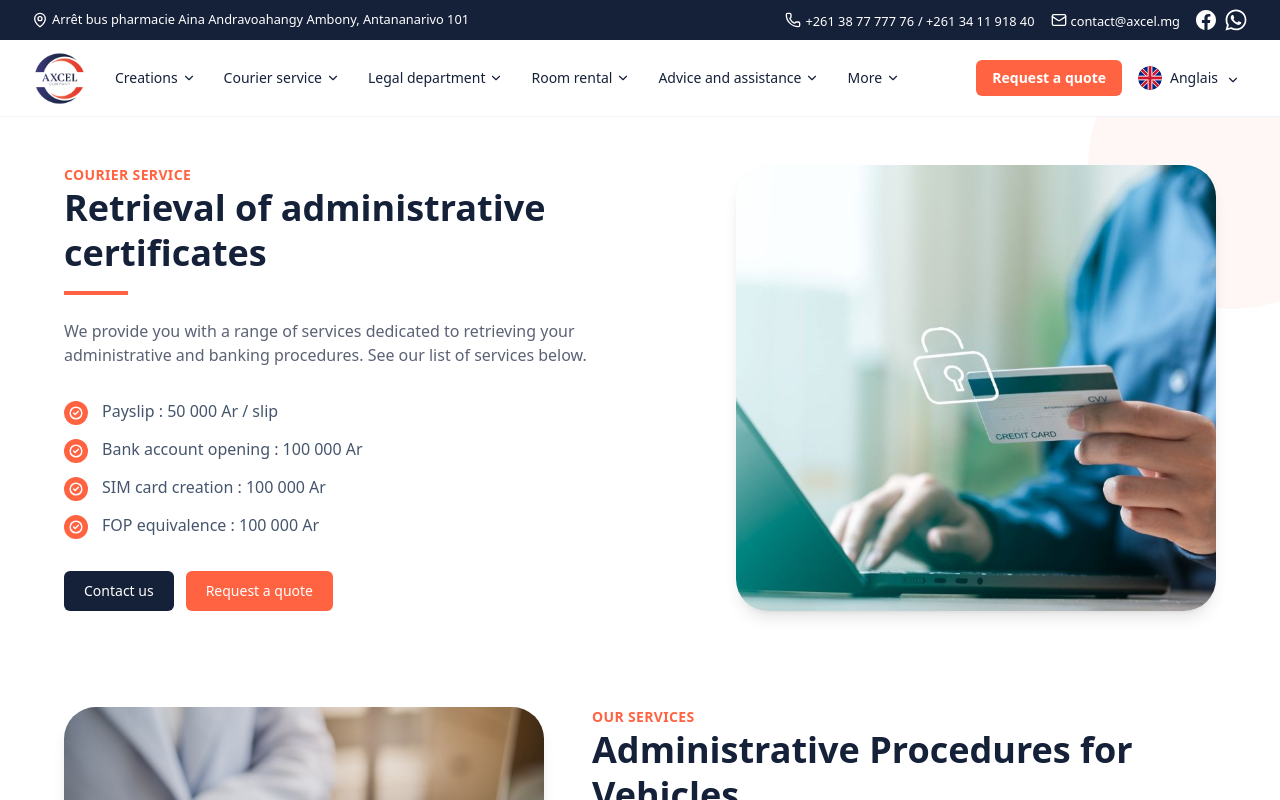
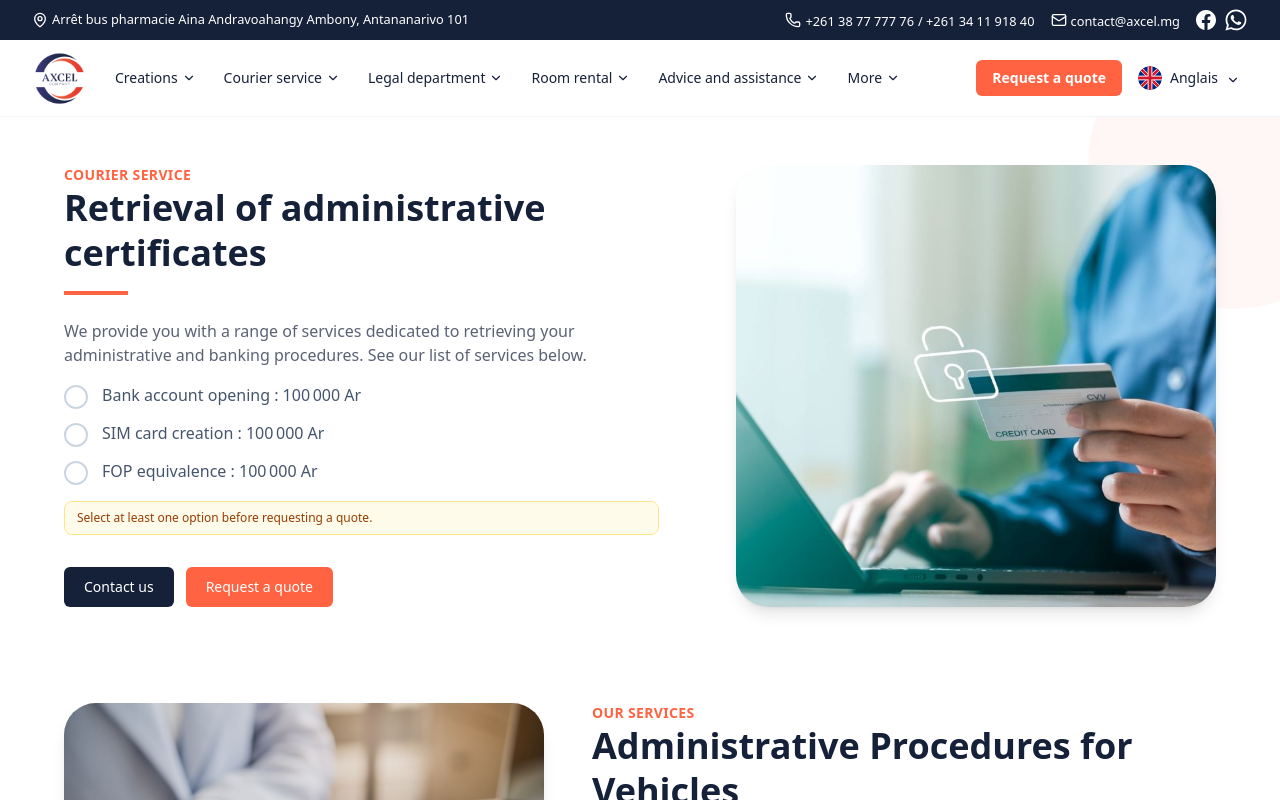
Before and after one commit to HarilalaTino/nextjs_axcel, a Next.js app: page /en/toutes-autres-recuperations-et-certifications in a window 1280 px wide. Shown: the top 800 px of the page. Built offline with nearby package versions, Linux system fonts and the light colour scheme.

Commit message:
set  other-administrative-certificate  itemsto selectable

```diff
--- a/messages/en.json
+++ b/messages/en.json
@@ -4,7 +4,8 @@
     "priceNote": "Excluding administrative fees",
     "Malgaches": "Malagasy",
     "Strangers": "Strangers",
-    "or": "or"
+    "or": "or",
+    "priceInfo": "The price indicated is the cost of our services, excluding administrative costs. Administrative costs are the responsibility of the customer and vary depending on the type of service requested."
   },
   "Nav": {
     "adviceAndAssistance": "Advice and assistance",
@@ -565,6 +566,7 @@
         "description": "We provide you with a range of services dedicated to retrieving your administrative and banking procedures. See our list of services below.",
         "contact": "Contact us",
         "quote": "Request a quote",
+        "selectionRequired": "Select at least one option before requesting a quote.",
         "payslip": {
           "label": "Payslip",
           "price": "50 000 Ar / slip"
@@ -996,6 +998,9 @@
       "rcsRetrieval": "RCS retrieval under 3 months",
       "administrativeDocumentRetrieval": "Administrative act and document retrieval",
       "courierAutomobileProcedure": "Administrative procedures for automobiles",
+      "bankAccountCreation": "Bank account opening",
+      "simCardCreation": "SIM card creation",
+      "fopEquivalence": "FOP equivalence retrieval",
       "diplomeMaster": "Recovery of Master's degree",
       "licence": "Recovery of Licentiate degree",
       "baccTranscript": "Recovery of BACC transcript",
--- a/src/app/[locale]/devis/page.tsx
+++ b/src/app/[locale]/devis/page.tsx
@@ -9,6 +9,7 @@ import {
   ArrowRight,
   Check,
   CheckCircle2,
+  Info,
   Mail,
   MessageSquareText,
   Phone,
@@ -28,7 +29,7 @@ type FormState = {
   phone: string;
   whatsapp: string;
   email: string;
-  demandes: string[]; // slugs sélectionnés (multi-sélection)
+  demandes: string[];
   quantites: Record<string, number>;
   message: string;
   isRegister: boolean;
@@ -48,15 +49,14 @@ type RequestCategory = {
   key: string;
   labelKey: string;
   options: RequestOption[];
-  /** Catégorie sans sous-catégories : le clic sélectionne directement son unique option. */
   standalone?: boolean;
 };
 
 type SpecialCategory = RequestCategory & { selectedKey: string };
 
 /* --------------------------------------------------------------------------- */
-/* Catalogue des demandes (catégories -> sous-catégories)                      */
-/* Chaque slug est unique : la sélection se fait toujours par slug.            */
+/* Request catalog (categories -> subcategories) */
+/* Each slug is unique: the selection is always done by slug. */
 /* --------------------------------------------------------------------------- */
 const REQUEST_CATALOG: RequestCategory[] = [
   {
@@ -81,20 +81,23 @@ const REQUEST_CATALOG: RequestCategory[] = [
     key: 'courier',
     labelKey: 'requestCategories.courier',
     options: [
-      { slug: 'diplome-master', labelKey: 'requestOptions.diplomeMaster', quantityAware: true },
-      { slug: 'licence', labelKey: 'requestOptions.licence', quantityAware: true },
-      { slug: 'attestation-de-reussite', labelKey: 'requestOptions.achievementCertificate', quantityAware: true },
-      { slug: 'certificate-of-market-authorization', labelKey: 'requestOptions.certificateOfMarketAuthorization', quantityAware: true },
+      { slug: 'masters-degree', labelKey: 'requestOptions.diplomeMaster', quantityAware: true, unitPriceAr: 200000 },
+      { slug: 'licence-degree', labelKey: 'requestOptions.licence', quantityAware: true, unitPriceAr: 200000 },
+      { slug: 'certificate-of-achievement', labelKey: 'requestOptions.achievementCertificate', quantityAware: true, unitPriceAr: 100000 },
+      { slug: 'certificate-of-market-authorization', labelKey: 'requestOptions.certificateOfMarketAuthorization', quantityAware: true, unitPriceAr: 300000 },
       { slug: 'administrative-procedures-for-automobiles', labelKey: 'requestOptions.courierAutomobileProcedure', quantityAware: true },
-      { slug: 'releve-de-notes-bacc', labelKey: 'requestOptions.baccTranscript', quantityAware: true },
-      { slug: 'copie-acte-de-naissance', labelKey: 'requestOptions.birthCertificateCopy', quantityAware: true, unitPriceAr: 30000 },
-      { slug: 'acte-de-mariage', labelKey: 'requestOptions.marriageCertificate', quantityAware: true },
-      { slug: 'traduction-acte-de-naissance', labelKey: 'requestOptions.birthCertificateTranslation', quantityAware: true, unitPriceAr: 50000 },
-      { slug: 'traduction-acte-de-mariage', labelKey: 'requestOptions.marriageCertificateTranslation', quantityAware: true },
-      { slug: 'bulletin-n3', labelKey: 'requestOptions.bulletin3', quantityAware: true, pricesByQuantity: { 1: 38000, 2: 46000, 3: 54000 } },
-      { slug: 'certification-cin', labelKey: 'requestOptions.cinCertification', quantityAware: true, unitPriceAr: 30000 },
-      { slug: 'recuperation-certificat-nationalite', labelKey: 'requestOptions.nationalityCertificateRetrieval', quantityAware: true, unitPriceAr: 50000 },
-      { slug: 'recuperation-rcs-moins-de-3-mois', labelKey: 'requestOptions.rcsRetrieval', quantityAware: true },
+      { slug: 'bank-account-creation', labelKey: 'requestOptions.bankAccountCreation', unitPriceAr: 100000 },
+      { slug: 'sim-card-creation', labelKey: 'requestOptions.simCardCreation', unitPriceAr: 100000 },
+      { slug: 'fop-equivalence-retrieval', labelKey: 'requestOptions.fopEquivalence', unitPriceAr: 100000 },
+      { slug: 'baccalaureate-transcript', labelKey: 'requestOptions.baccTranscript', quantityAware: true },
+      { slug: 'birth-certificate-copy', labelKey: 'requestOptions.birthCertificateCopy', quantityAware: true, unitPriceAr: 30000 },
+      { slug: 'marriage-certificate', labelKey: 'requestOptions.marriageCertificate', quantityAware: true },
+      { slug: 'birth-certificate-translation', labelKey: 'requestOptions.birthCertificateTranslation', quantityAware: true, unitPriceAr: 50000 },
+      { slug: 'marriage-certificate-translation', labelKey: 'requestOptions.marriageCertificateTranslation', quantityAware: true },
+      { slug: 'criminal-record-certificate', labelKey: 'requestOptions.bulletin3', quantityAware: true, pricesByQuantity: { 1: 38000, 2: 46000, 3: 54000 } },
+      { slug: 'national-id-certification', labelKey: 'requestOptions.cinCertification', quantityAware: true, unitPriceAr: 30000 },
+      { slug: 'nationality-certificate-retrieval', labelKey: 'requestOptions.nationalityCertificateRetrieval', quantityAware: true, unitPriceAr: 50000 },
+      { slug: 'recent-commercial-register-extract', labelKey: 'requestOptions.rcsRetrieval', quantityAware: true },
     ],
   },
   {
@@ -131,7 +134,8 @@ const REQUEST_CATALOG: RequestCategory[] = [
       { slug: 'strategic-consulting-for-entrepreneurs', labelKey: 'requestOptions.strategicConsultingForEntrepreneurs' },
     ],
   },
-  { key: 'otherDemand',
+  {
+    key: 'otherDemand',
     labelKey: 'otherDemand',
     standalone: true,
     options: [{ slug: 'other-demand', labelKey: 'otherDemand' }],
@@ -253,6 +257,7 @@ const INPUT_ERROR = 'border-red-300 focus:border-red-500 focus:ring-red-100';
 
 export default function QuotePage() {
   const t = useTranslations('QuotePage');
+  const globalTranslation = useTranslations('Global');
   const searchParams = useSearchParams();
   const requestedType = searchParams.get('type');
   const requestedRate = searchParams.get('rate');
@@ -691,7 +696,7 @@ export default function QuotePage() {
                     </div>
                   )}
 
-                  {/* Récapitulatif des demandes cochées (toutes catégories confondues) */}
+                  {/* Summary of checked requests (all categories combined) */}
                   {form.demandes.length > 0 && (
                     <ul className="mt-4 flex flex-wrap gap-2" aria-label={t('form.requestType')}>
                       {ALL_OPTIONS.filter((option) => form.demandes.includes(option.slug)).map((option) => {
@@ -710,6 +715,8 @@ export default function QuotePage() {
                           </li>
                         );
                       })}
+                      <span className="text-sm text-slate-500 mt-4 flex gap-4 p-4 bg-blue-50 rounded-sm"><Info /> {globalTranslation('priceInfo')}</span>
+
                     </ul>
                   )}
 
@@ -717,6 +724,7 @@ export default function QuotePage() {
                 </fieldset>
 
                 {showRegisteredOffice && (
+                  <>
                     <div className="flex min-w-0 items-center justify-between gap-3 rounded-xl border border-slate-200 bg-white px-3 py-3 min-[425px]:gap-4 min-[425px]:px-4 md:col-span-2">
                       <span className="min-w-0 text-sm font-semibold text-primary">
                         {t('form.RegisteredOffice')}
@@ -735,7 +743,9 @@ export default function QuotePage() {
                         />
                       </button>
                     </div>
+                  </>
                 )}
+
 
                 <label className="block min-w-0 md:col-span-2">
                   <span className="mb-2 flex items-center gap-2 text-sm font-semibold text-primary">
--- a/src/app/[locale]/toutes-autres-recuperations-et-certifications/page.tsx
+++ b/src/app/[locale]/toutes-autres-recuperations-et-certifications/page.tsx
@@ -1,6 +1,7 @@
 import NavMenu from "@/components/layout/header";
 import TopMenu from "@/components/ui/home/top-menu";
 import ElegantCardWrapper from "@/components/ui/shared/elegant-card-wrapper";
+import CourierDiplomaSelection from "@/components/ui/shared/courier-diploma-selection";
 import CreationPage from "@/components/ui/shared/page-creation";
 import { CheckCircle2 } from "lucide-react";
 import { getTranslations } from "next-intl/server";
@@ -35,36 +36,31 @@ export default async function certificateRetrieval() {
           description={
             <>
               <p className="mb-4">{certificateRetrieval("description")}</p>
-              <ul className="mt-8 space-y-3">
-                <li className="flex items-start gap-3.5">
-                  <span className="mt-0.5 inline-flex h-6 w-6 shrink-0 items-center justify-center rounded-full bg-secondary text-white">
-                    <CheckCircle2 size={14} strokeWidth={2.5} />
-                  </span>
-                  <span className="text-slate-600">{certificateRetrieval("payslip.label")} : {certificateRetrieval("payslip.price")}</span>
-                </li>
-                <li className="flex items-start gap-3.5">
-                  <span className="mt-0.5 inline-flex h-6 w-6 shrink-0 items-center justify-center rounded-full bg-secondary text-white">
-                    <CheckCircle2 size={14} strokeWidth={2.5} />
-                  </span>
-                  <span className="text-slate-600">{certificateRetrieval("bankAccountCreation.label")} : {certificateRetrieval("bankAccountCreation.price")}</span>
-                </li>
-                <li className="flex items-start gap-3.5">
-                  <span className="mt-0.5 inline-flex h-6 w-6 shrink-0 items-center justify-center rounded-full bg-secondary text-white">
-                    <CheckCircle2 size={14} strokeWidth={2.5} />
-                  </span>
-                  <span className="text-slate-600">{certificateRetrieval("simCardCreation.label")} : {certificateRetrieval("simCardCreation.price")}</span>
-                </li>
-                <li className="flex items-start gap-3.5 ">
-                  <span className="mt-0.5 inline-flex h-6 w-6 shrink-0 items-center justify-center rounded-full bg-secondary text-white">
-                    <CheckCircle2 size={14} strokeWidth={2.5} />
-                  </span>
-                  <span className="text-slate-600">{certificateRetrieval("fopEquivalence.label")} : {certificateRetrieval("fopEquivalence.price")}</span>
-                </li>
-              </ul>
+              <CourierDiplomaSelection
+                requiredMessage={certificateRetrieval("selectionRequired")}
+                options={[
+                  {
+                    slug: "bank-account-creation",
+                    label: certificateRetrieval("bankAccountCreation.label"),
+                    unitPriceAr: 100000,
+                  },
+                  {
+                    slug: "sim-card-creation",
+                    label: certificateRetrieval("simCardCreation.label"),
+                    unitPriceAr: 100000,
+                  },
+                  {
+                    slug: "fop-equivalence-retrieval",
+                    label: certificateRetrieval("fopEquivalence.label"),
+                    unitPriceAr: 100000,
+                  },
+                ]}
+              />
             </>
           }
           imageSrc="/images/courier/courier-3.jpg"
           ctasDisplay
+          requiredSelectionType="other-administrative-certificate"
           t={certificateRetrieval}
         />
         <CreationPage
@@ -93,6 +89,7 @@ export default async function certificateRetrieval() {
           imageSrc="/images/courier/courier-4.jpg"
           isReverseSection
           ctasDisplay
+          preserveQueryParams={false}
           t={automobileProcedure}
         />
         <ElegantCardWrapper />
--- a/src/components/ui/shared/courier-diploma-selection.tsx
+++ b/src/components/ui/shared/courier-diploma-selection.tsx
@@ -112,30 +112,8 @@ export default function CourierDiplomaSelection({
                   <Check className="h-3.5 w-3.5" strokeWidth={3} />
                 </span>
                 <span className="min-w-0 flex-1 text-slate-600">
-                  <span className="block">{displayLabel}</span>
-                  {price && (
-                    <span className="mt-1 block text-xs font-semibold text-secondary">
-                      {price}
-                    </span>
-                  )}
+                  <span className="block">{displayLabel} {price ? `: ${price} ` : ''}</span>
                 </span>
-                {option.quantityAware && (
-                  <span className="flex shrink-0 items-center gap-2">
-                    <span className="text-xs text-slate-500">
-                      {quantityLabel}: {quantity}
-                    </span>
-                    <input
-                      type="number"
-                      min={1}
-                      max={option.pricesByQuantity ? 3 : 100}
-                      value={quantity}
-                      onChange={(event) => updateQuantity(option.slug, Number(event.target.value))}
-                      onClick={(event) => event.preventDefault()}
-                      aria-label={`${displayLabel} ${quantityLabel}`}
-                      className="w-16 rounded-lg border border-slate-200 bg-white px-2 py-1 text-center text-xs text-primary outline-none focus:border-secondary focus:ring-2 focus:ring-secondary/20"
-                    />
-                  </span>
-                )}
               </label>
             </li>
           );
--- a/src/utils/service-data.ts
+++ b/src/utils/service-data.ts
@@ -28,7 +28,7 @@ export const coursierRecuperationDiplome: Menu = {
     "Retrait de diplômes, relevés de notes, attestations et équivalences auprès des établissements et institutions.",
   sousMenus: [
     {
-      slug: "diplome-master",
+      slug: "masters-degree",
       titre: "Diplôme Master",
       resume: "Retrait du diplôme original auprès de l'université.",
       lignes: [
@@ -42,7 +42,7 @@ export const coursierRecuperationDiplome: Menu = {
       ],
     },
     {
-      slug: "licence",
+      slug: "licence-degree",
       titre: "Licence",
       resume: "Retrait du diplôme de licence.",
       lignes: [
@@ -56,7 +56,7 @@ export const coursierRecuperationDiplome: Menu = {
       ],
     },
     {
-      slug: "releve-de-notes-bacc",
+      slug: "baccalaureate-transcript",
       titre: "Relevé de notes BACC",
       resume: "Récupération du relevé de notes du Baccalauréat.",
       lignes: [
@@ -70,7 +70,7 @@ export const coursierRecuperationDiplome: Menu = {
       ],
     },
     {
-      slug: "attestation-de-reussite",
+      slug: "certificate-of-achievement",
       titre: "Attestation de réussite",
       resume: "Délivrance de l'attestation de réussite.",
       lignes: [
@@ -85,11 +85,11 @@ export const coursierRecuperationDiplome: Menu = {
     },
     {
       slug: "equivalence-fop",
-      titre: "Équivalence FOP",
+      titre: "Récupération équivalence FOP",
       resume: "Dossier d'équivalence de diplôme (FOP).",
       lignes: [
         {
-          intitule: "Équivalence FOP",
+          intitule: "Récupération équivalence FOP",
           honoraires: "100 000 Ar",
           fraisAdministratifs: "10 000 Ar",
           total: "110 000 Ar",
@@ -131,7 +131,7 @@ export const coursierRecuperationTraduction: Menu = {
     "Retrait de copies d'actes d'état civil et traduction officielle auprès des services concernés.",
   sousMenus: [
     {
-      slug: "traduction-acte-de-naissance",
+      slug: "birth-certificate-translation",
       titre: "Traduction acte de naissance",
       resume: "Traduction officielle d'un acte de naissance.",
       lignes: [
@@ -145,7 +145,7 @@ export const coursierRecuperationTraduction: Menu = {
       ],
     },
     {
-      slug: "copie-acte-de-naissance",
+      slug: "birth-certificate-copy",
       titre: "Récupération copie de naissance",
       resume: "Retrait d'une copie d'acte de naissance, Tana ou faritra.",
       lignes: [
@@ -164,7 +164,7 @@ export const coursierRecuperationTraduction: Menu = {
       ],
     },
     {
-      slug: "acte-de-mariage",
+      slug: "marriage-certificate",
       titre: "Acte de mariage",
       resume: "Retrait / traduction d'un acte de mariage.",
       lignes: [
```
Also changed, not shown: src/app/[locale]/recuperation-diplome-releves/page.tsx (+4 -4 lines), src/app/[locale]/recuperation-traduction-document/page.tsx (+8 -8 lines), src/components/ui/shared/page-creation.tsx (+5 -3 lines), messages/fr.json. Lines whose indentation alone changed are shown as unchanged.
